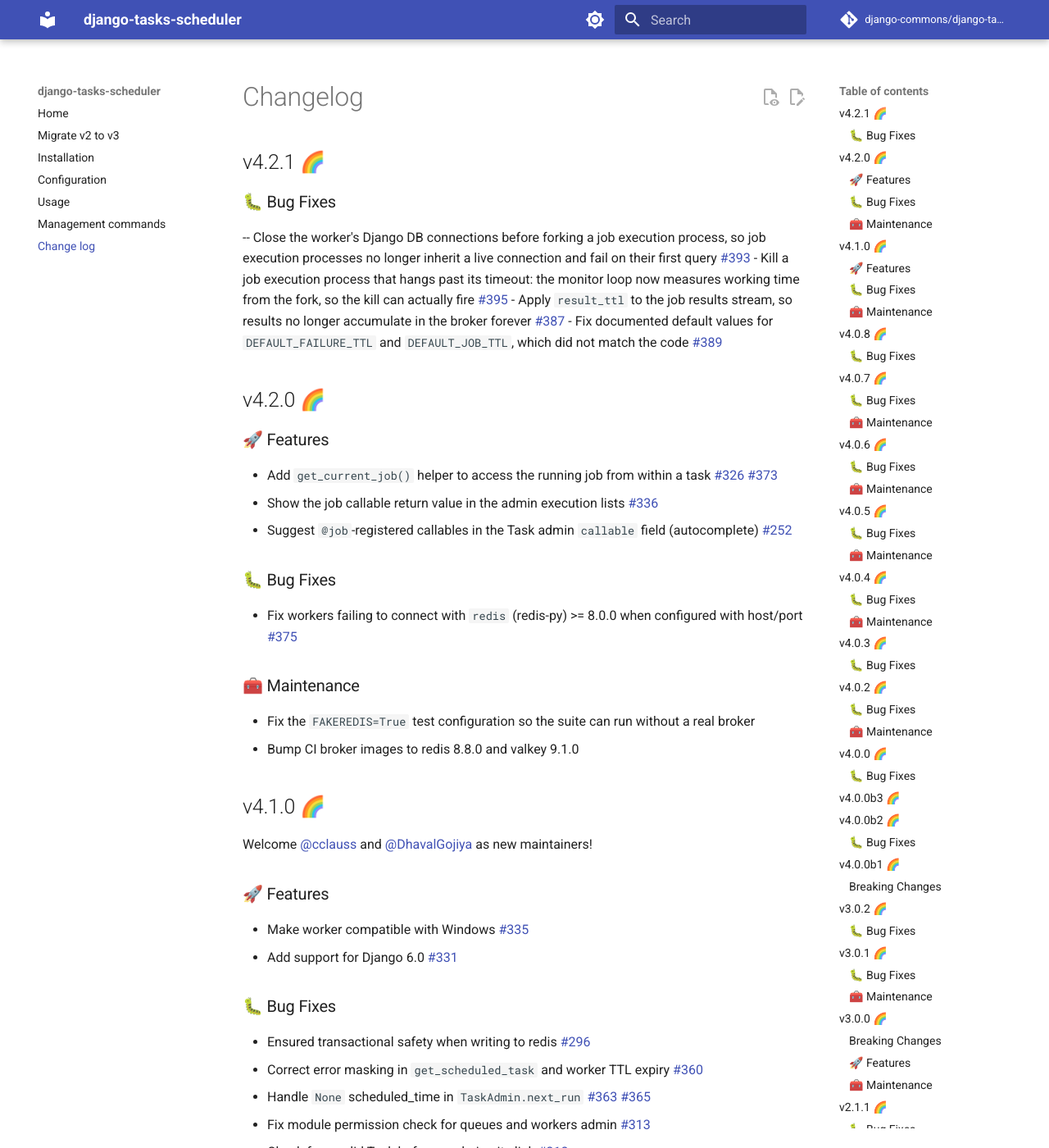
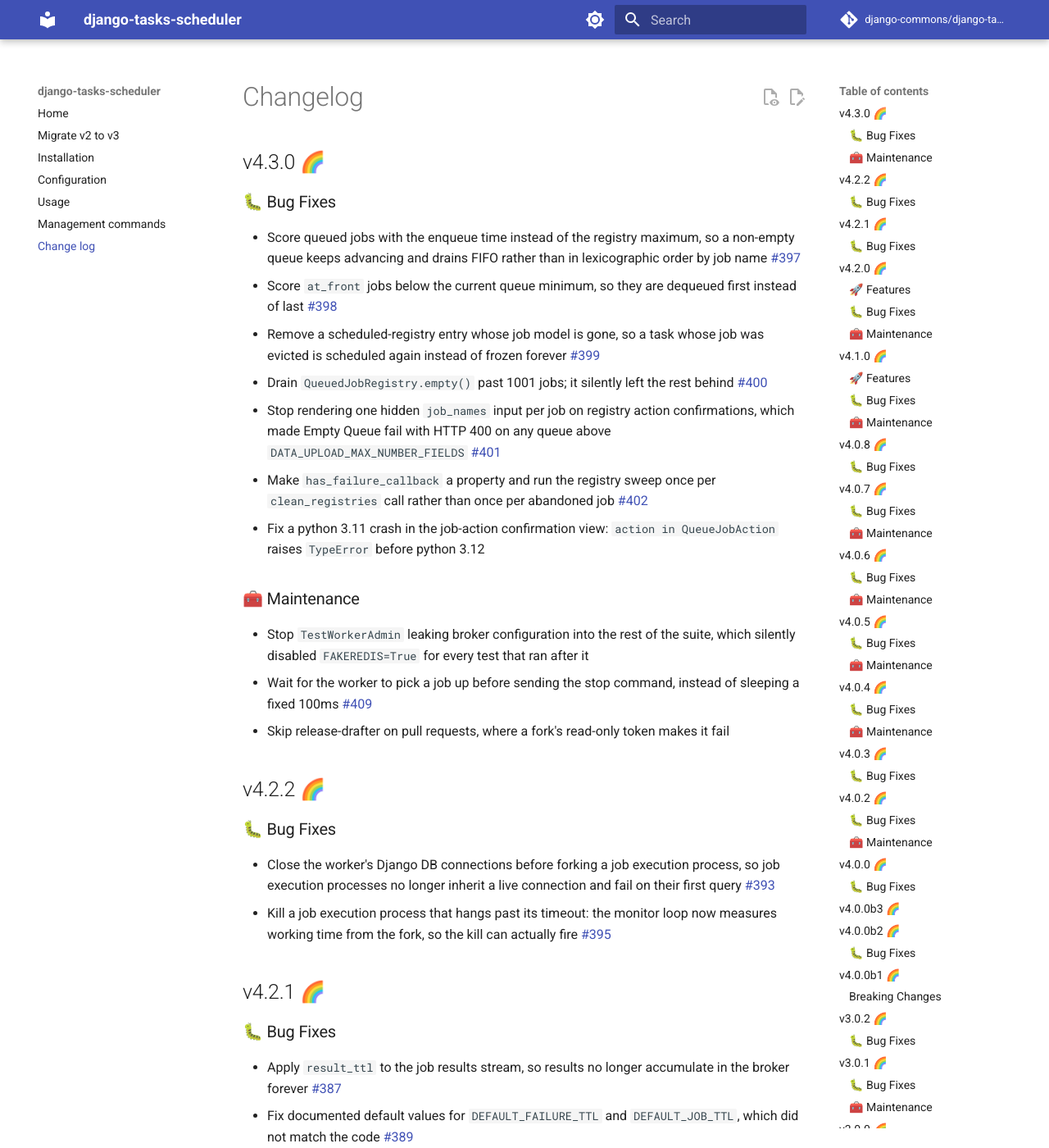
Before and after one commit to django-commons/django-tasks-scheduler, an MkDocs documentation site: the page built from docs/changelog.md, in a window 1280 px wide and 1400 px high. Shown: the whole window at 82% size. Built offline with MkDocs 1.6.1 and Material for MkDocs 9.7.7, drawn with Linux system fonts in a browser that asks for light colours; comment, search, counter and statistics services are not loaded.

Commit message:
doc: restore the v4.2.2 changelog section and prepare v4.3.0
4860ea0 reverted 8980818: the `## v4.2.2` heading was dropped, its two bullets
were folded into the v4.2.1 section with a stray `--` on the first one, and
`pyproject.toml` went back to 4.2.1. Master therefore claimed the same version
as the last tag while carrying two unreleased fixes, and the changelog credited
#393 and #395 to a release that shipped before them.

Put v4.2.2 back with its own bullets, and add v4.3.0 for the seven bug fixes
merged since. Minor rather than patch: #397 and #398 change the order in which a
queue drains, and #402 changes how an abandoned job without a failure callback
is recorded.

Co-Authored-By: Claude Opus 5 <noreply@anthropic.com>

```diff
--- a/docs/changelog.md
+++ b/docs/changelog.md
@@ -1,11 +1,34 @@
 # Changelog
+
+## v4.3.0 🌈
+
+### 🐛 Bug Fixes
+
+- Score queued jobs with the enqueue time instead of the registry maximum, so a non-empty queue keeps advancing and drains FIFO rather than in lexicographic order by job name #397
+- Score `at_front` jobs below the current queue minimum, so they are dequeued first instead of last #398
+- Remove a scheduled-registry entry whose job model is gone, so a task whose job was evicted is scheduled again instead of frozen forever #399
+- Drain `QueuedJobRegistry.empty()` past 1001 jobs; it silently left the rest behind #400
+- Stop rendering one hidden `job_names` input per job on registry action confirmations, which made Empty Queue fail with HTTP 400 on any queue above `DATA_UPLOAD_MAX_NUMBER_FIELDS` #401
+- Make `has_failure_callback` a property and run the registry sweep once per `clean_registries` call rather than once per abandoned job #402
+- Fix a python 3.11 crash in the job-action confirmation view: `action in QueueJobAction` raises `TypeError` before python 3.12
+
+### 🧰 Maintenance
+
+- Stop `TestWorkerAdmin` leaking broker configuration into the rest of the suite, which silently disabled `FAKEREDIS=True` for every test that ran after it
+- Wait for the worker to pick a job up before sending the stop command, instead of sleeping a fixed 100ms #409
+- Skip release-drafter on pull requests, where a fork's read-only token makes it fail
+
+## v4.2.2 🌈
+
+### 🐛 Bug Fixes
+
+- Close the worker's Django DB connections before forking a job execution process, so job execution processes no longer inherit a live connection and fail on their first query #393
+- Kill a job execution process that hangs past its timeout: the monitor loop now measures working time from the fork, so the kill can actually fire #395
 
 ## v4.2.1 🌈
 
 ### 🐛 Bug Fixes
 
--- Close the worker's Django DB connections before forking a job execution process, so job execution processes no longer inherit a live connection and fail on their first query #393
-- Kill a job execution process that hangs past its timeout: the monitor loop now measures working time from the fork, so the kill can actually fire #395
 - Apply `result_ttl` to the job results stream, so results no longer accumulate in the broker forever #387
 - Fix documented default values for `DEFAULT_FAILURE_TTL` and `DEFAULT_JOB_TTL`, which did not match the code #389
 
--- a/pyproject.toml
+++ b/pyproject.toml
@@ -4,7 +4,7 @@ requires = ["hatchling"]
 
 [project]
 name = "django-tasks-scheduler"
-version = "4.2.1"
+version = "4.3.0"
 description = "An async job scheduler for django using redis/valkey brokers"
 readme = "README.md"
 keywords = [
```
Also changed, not shown: 1 other file.
